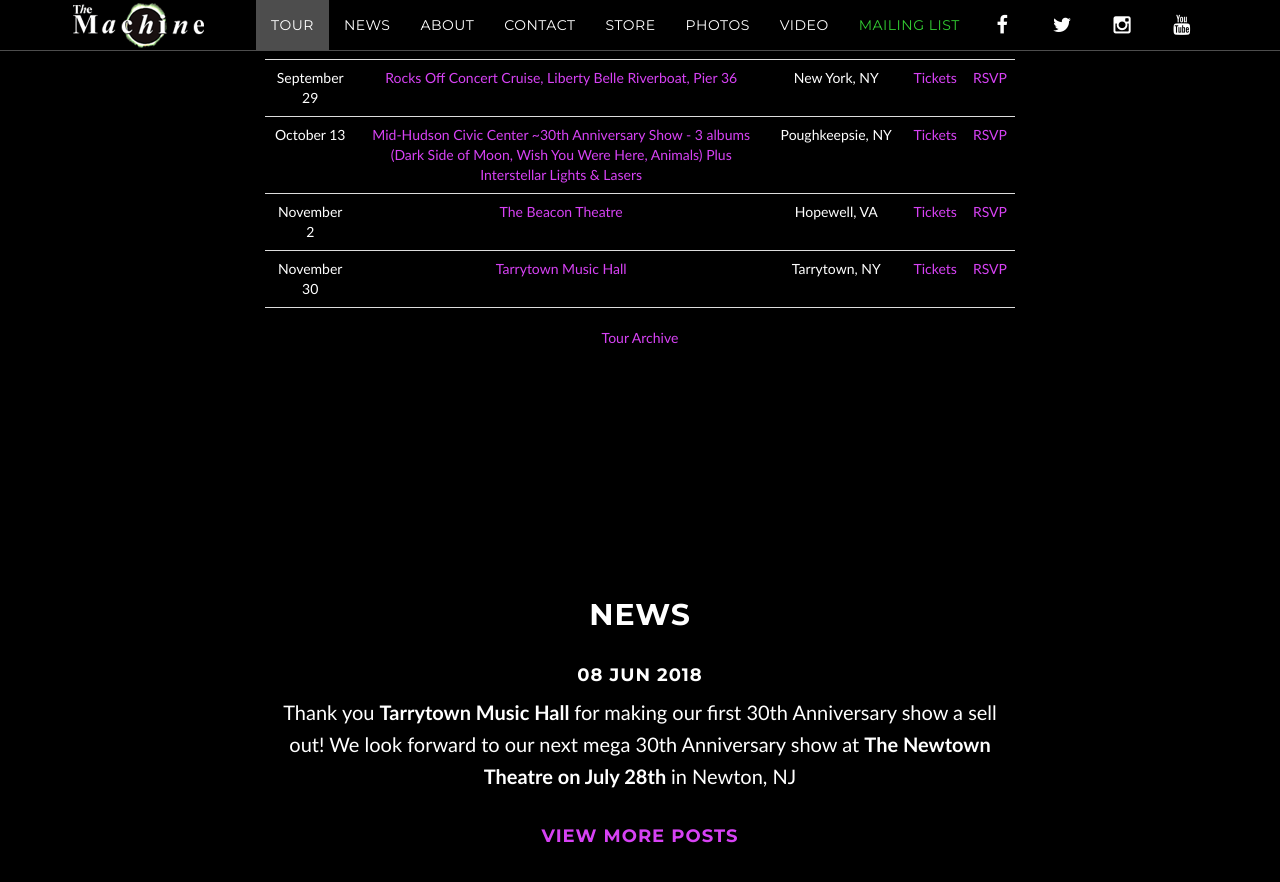
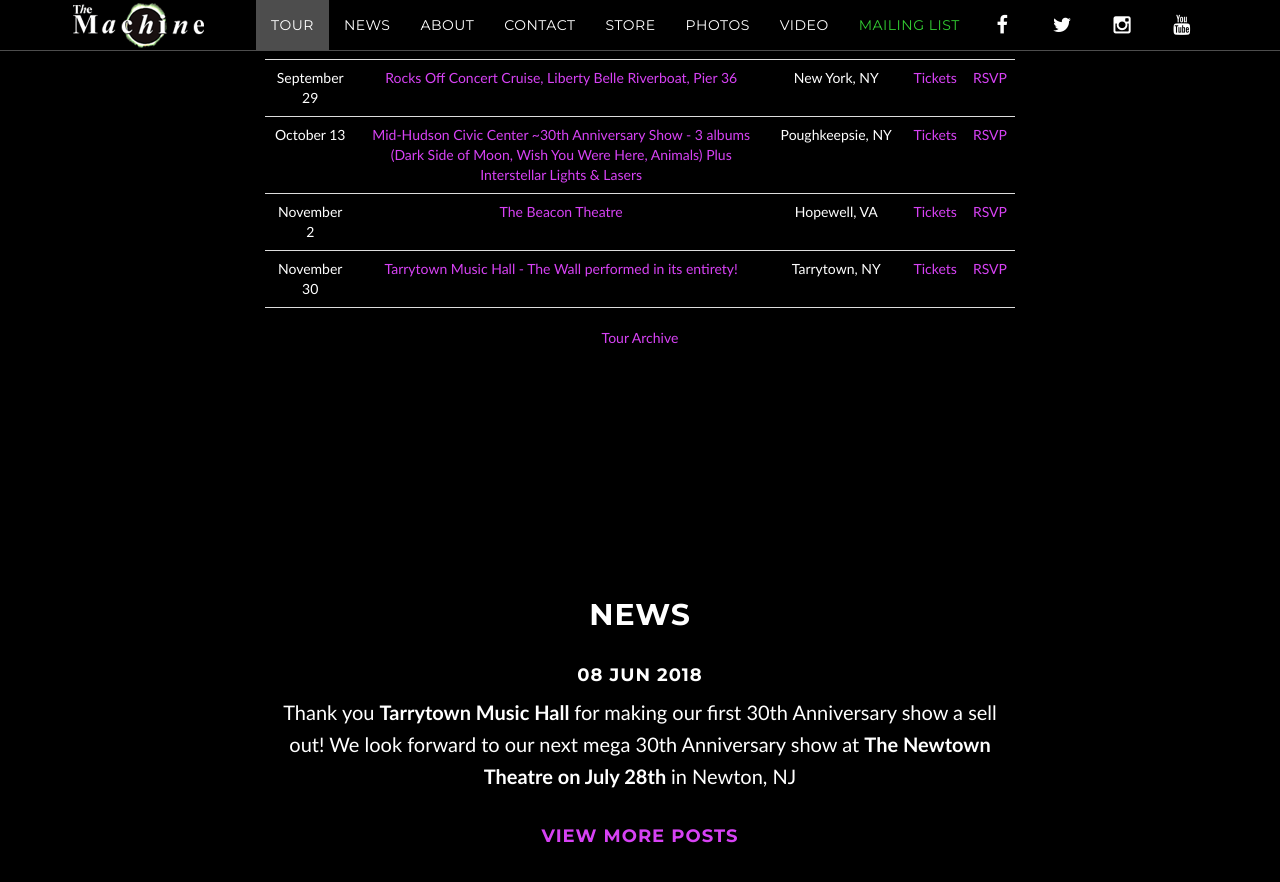
Before and after one commit to machineweb/machineweb.github.io, a Jekyll site: the page built from index.html, in a window 1280 px wide and 900 px high, scrolled down 1372 px. Shown: the top 882 px of the window. Built offline with Jekyll 4.4.1, drawn with Linux system fonts in a browser that asks for light colours; comment, search, counter and statistics services are not loaded.

Commit message:
Updated tour

```diff
--- a/_data/tour.yml
+++ b/_data/tour.yml
@@ -3483,7 +3483,7 @@
     order: "1538197200000"
 
   - date: "November 30 2018"
-    venue: "Tarrytown Music Hall"
+    venue: "Tarrytown Music Hall - The Wall performed in its entirety!"
     venue-url: "https://tickets.tarrytownmusichall.org/default.asp?searchdate=11/1/2018&MonthSubmit=x"
     location: "Tarrytown, NY"
     tickets-url: "https://tickets.tarrytownmusichall.org/default.asp?searchdate=11/1/2018&MonthSubmit=x"
```
